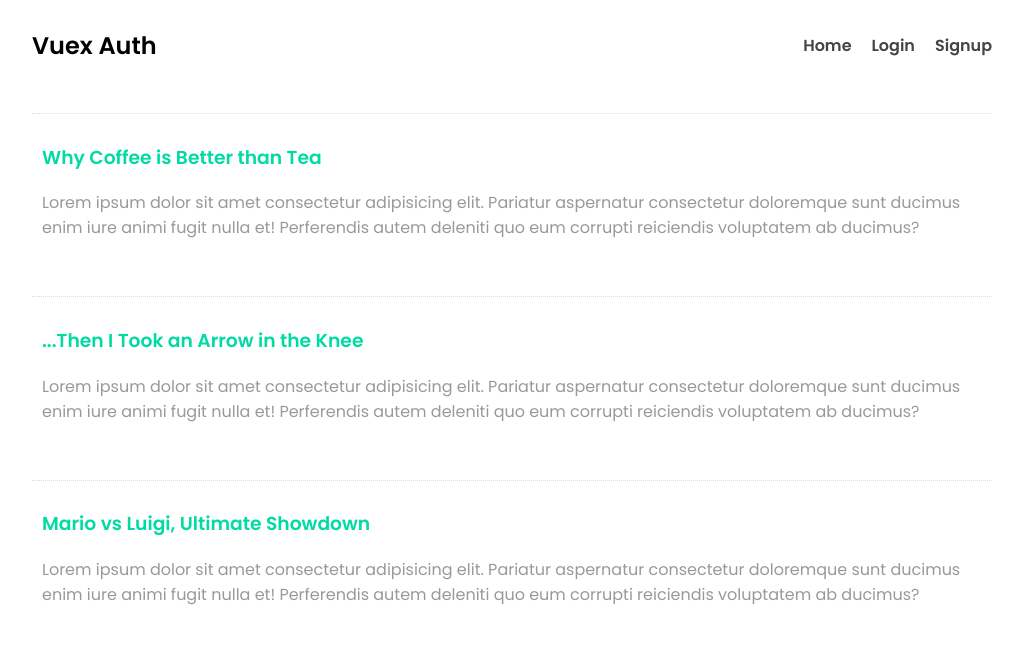
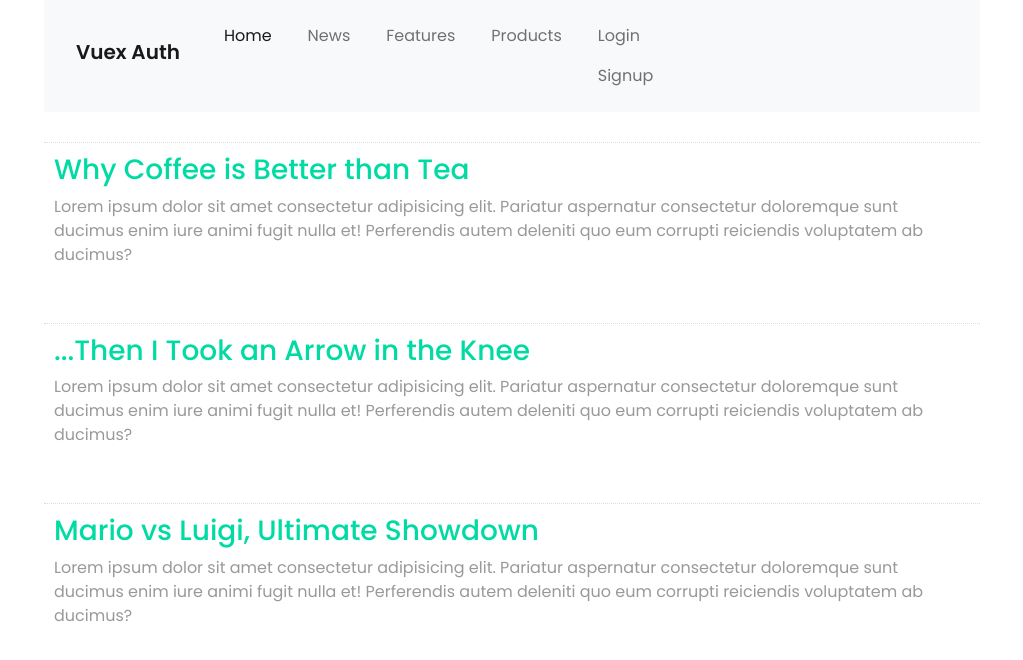
Before and after one commit to imran2975/VueJs, a Vue app in the folder VueX 4 Firebase Auth/: page / in a window 1280 px wide. Shown: the top 660 px of the page, without its empty margins (128-1151 px from the left). Built offline with nearby package versions, Linux system fonts and the light colour scheme; no server answers.

Commit message:
add bootstrap responsive

```diff
--- a/VueX 4 Firebase Auth/index.html
+++ b/VueX 4 Firebase Auth/index.html
@@ -1,13 +1,18 @@
 <!DOCTYPE html>
 <html lang="en">
   <head>
-    <meta charset="UTF-8">
-    <link rel="icon" href="/favicon.ico">
-    <meta name="viewport" content="width=device-width, initial-scale=1.0">
+    <meta charset="UTF-8" />
+    <link rel="icon" href="/favicon.ico" />
+    <link
+      rel="stylesheet"
+      href="/node_modules/bootstrap/dist/css/bootstrap.min.css"
+    />
+    <meta name="viewport" content="width=device-width, initial-scale=1.0" />
     <title>Vite App</title>
   </head>
   <body>
     <div id="app"></div>
     <script type="module" src="/src/main.js"></script>
+    <script src="/node_modules/bootstrap/dist/js/bootstrap.min.js"></script>
   </body>
 </html>
--- a/VueX 4 Firebase Auth/package.json
+++ b/VueX 4 Firebase Auth/package.json
@@ -8,6 +8,7 @@
     "preview": "vite preview"
   },
   "dependencies": {
+    "bootstrap": "^5.2.3",
     "firebase": "^9.20.0",
     "vue": "^3.2.47",
     "vue-router": "^4.1.6",
--- a/VueX 4 Firebase Auth/src/assets/main.css
+++ b/VueX 4 Firebase Auth/src/assets/main.css
@@ -6,6 +6,7 @@
 body {
   font-family: "Poppins";
 }
+
 .container {
   max-width: 960px;
   margin: 0 auto;
@@ -16,22 +17,29 @@ nav {
   display: flex;
   align-items: center;
 }
+
 nav h1 {
   margin-right: auto;
 }
-nav a, nav button, nav span {
+
+nav a,
+nav button,
+nav span {
   margin-left: 20px;
 }
+
 nav a {
   color: #444;
   text-decoration: none;
   font-weight: bold;
 }
+
 nav span {
   color: #777;
 }
+
 button {
-  background:#00dba4;
+  background: #00dba4;
   border: 0;
   padding: 6px 10px;
   border-radius: 20px;
@@ -45,12 +53,15 @@ button {
   margin: 30px 0 20px;
   border-top: 1px dotted #ddd;
 }
+
 .blog p {
   color: #999;
 }
+
 .blog h3 {
   color: #00dba4;
 }
+
 .blog .icons {
   color: #555;
   font-weight: bold;
@@ -58,12 +69,18 @@ button {
   align-items: center;
   font-size: 0.9em;
 }
+
 .blog .icons .material-icons {
   font-size: 1em;
   margin-left: 10px;
   cursor: pointer;
 }
+
 .blog .icons .material-icons:hover {
+  color: #00dba4;
+}
+
+.voted {
   color: #00dba4;
 }
 
@@ -73,6 +90,7 @@ label {
   margin-bottom: 10px;
   margin-top: 20px;
 }
+
 form button {
   display: block;
   margin-top: 20px;
--- a/VueX 4 Firebase Auth/src/components/Navbar.vue
+++ b/VueX 4 Firebase Auth/src/components/Navbar.vue
@@ -1,27 +1,65 @@
 <template>
-  <nav>
-    <h1>Vuex Auth</h1>
-    <!-- for all users -->
-    <template v-if="authIsReady">
   <div>
-        <router-link to="/">Home</router-link>
+    <nav class="navbar navbar-expand-lg navbar-light bg-light pt-3 pb-3">
+      <div class="container-fluid">
+        <h1 class="navbar-brand" href="#"><a>Vuex Auth</a></h1>
+        <button
+          class="navbar-toggler"
+          type="button"
+          data-bs-toggle="collapse"
+          data-bs-target="#navbarSupportedContent"
+          aria-controls="navbarSupportedContent"
+          aria-expanded="false"
+          aria-label="Toggle navigation"
+        >
+          <span class="navbar-toggler-icon"></span>
+        </button>
+        <div
+          class="collapse navbar-collapse"
+          id="navbarSupportedContent"
+          ref="navbarMenu"
+        >
+          <ul class="navbar-nav me-auto mb-2 mb-lg-0">
+            <div class="nav-item">
+              <router-link to="/" class="nav-link active" @click="collapseMenu"
+                >Home</router-link
+              >
             </div>
+            <div class="nav-item">
+              <router-link to="/" class="nav-link" @click="collapseMenu"
+                >News</router-link
+              >
+            </div>
+            <div class="nav-item">
+              <router-link to="/" class="nav-link" @click="collapseMenu"
+                >Features</router-link
+              >
+            </div>
+            <div class="nav-item">
+              <router-link to="/" class="nav-link" @click="collapseMenu"
+                >Products</router-link
+              >
+            </div>
+
+            <!-- for logged out users -->
+            <div v-if="!user" class="nav-item">
+              <router-link to="/login" class="nav-link">Login</router-link>
+              <router-link to="/signup" class="nav-link">Signup</router-link>
+            </div>
+          </ul>
           <!-- for logged in users -->
-      <div v-if="user">
+          <div v-if="user" class="nav-item">
             <span>Logged in as {{ user.email }}</span>
-        <button @click="handleClick">Logout</button>
+            <button class="btn btn-danger" @click="handleClick">Logout</button>
           </div>
-      <!-- for logged out users -->
-      <div v-if="!user">
-        <router-link to="/login">Login</router-link>
-        <router-link to="/signup">Signup</router-link>
         </div>
-    </template>
+      </div>
     </nav>
+  </div>
 </template>
 
 <script>
-import { computed } from "vue";
+import { computed, ref } from "vue";
 import { useStore } from "vuex";
 
 export default {
@@ -32,8 +70,16 @@ export default {
       store.dispatch("logOut");
     };
 
+    const navbarMenu = ref(null);
+
+    const collapseMenu = () => {
+      navbarMenu.value.classList.remove("show");
+    };
+
     return {
       handleClick,
+      collapseMenu,
+      navbarMenu,
       user: computed(() => store.state.user),
       authIsReady: computed(() => store.state.authIsReady),
     };
```
Also changed, not shown: 1 other file (tests, documents, lock files or other folders). Lines whose indentation alone changed are shown as unchanged.
